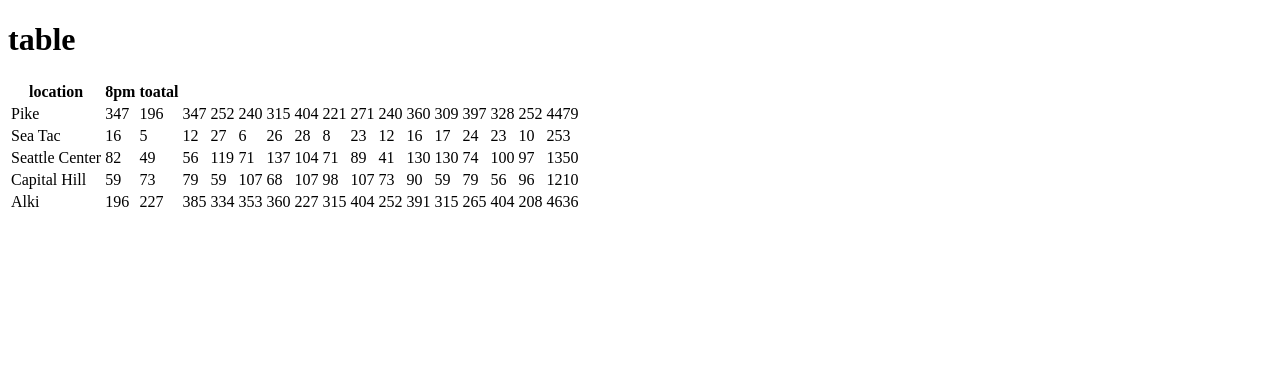
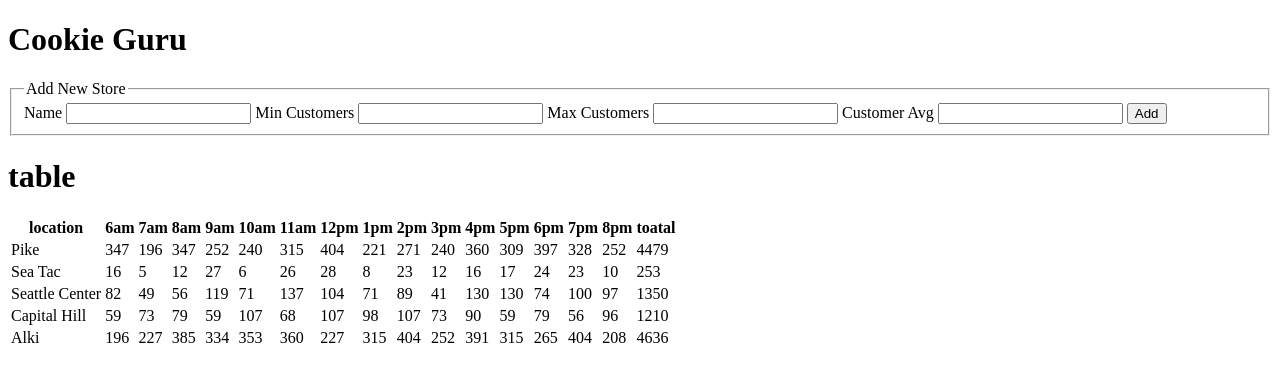
Before and after one commit to drkrieger1/cookie-stand, a plain HTML site: page sales.html in a window 1280 px wide. Drawn offline with Linux system fonts and the light colour scheme.

Commit message:
html form outline

```diff
--- a/app.js
+++ b/app.js
@@ -64,13 +64,13 @@
     trEl.appendChild(thEl);
     // storeTable.appendChild(trEl);
 
-  var thEl = document.createElement('th');
     for(var i = 0; i < hrPd.length; i++){
+      thEl = document.createElement('th');
       thEl.textContent = hrPd[i];
       trEl.appendChild(thEl);
       // storeTable.appendChild(trEl);
     };
-  var thEl = document.createElement('th');
+  thEl = document.createElement('th');
     thEl.textContent = 'toatal';
     trEl.appendChild(thEl);
     storeTable.appendChild(trEl);
--- a/sales.html
+++ b/sales.html
@@ -6,6 +6,29 @@
     <title>sales</title>
   </head>
   <body>
+    <h1>Cookie Guru</h1>
+    <form>
+      <fieldset>
+        <legend>Add New Store</legend>
+
+        <label for="store">Name</label>
+        <input name="store" type="text"/>
+
+        <lable for="minC">Min Customers</label>
+        <input name="minC" type="text"/>
+
+        <lable for="maxC">Max Customers</lable>
+        <input name="maxC" type="text"/>
+
+        <lable for="custAvg">Customer Avg</lable>
+        <input name="custAvg" type="text"/>
+
+        <button type="submit">Add</button>
+
+
+      </fieldset>
+    </form>
+
     <h1>table</h1>
     <table id="sales">
     </table>
```
